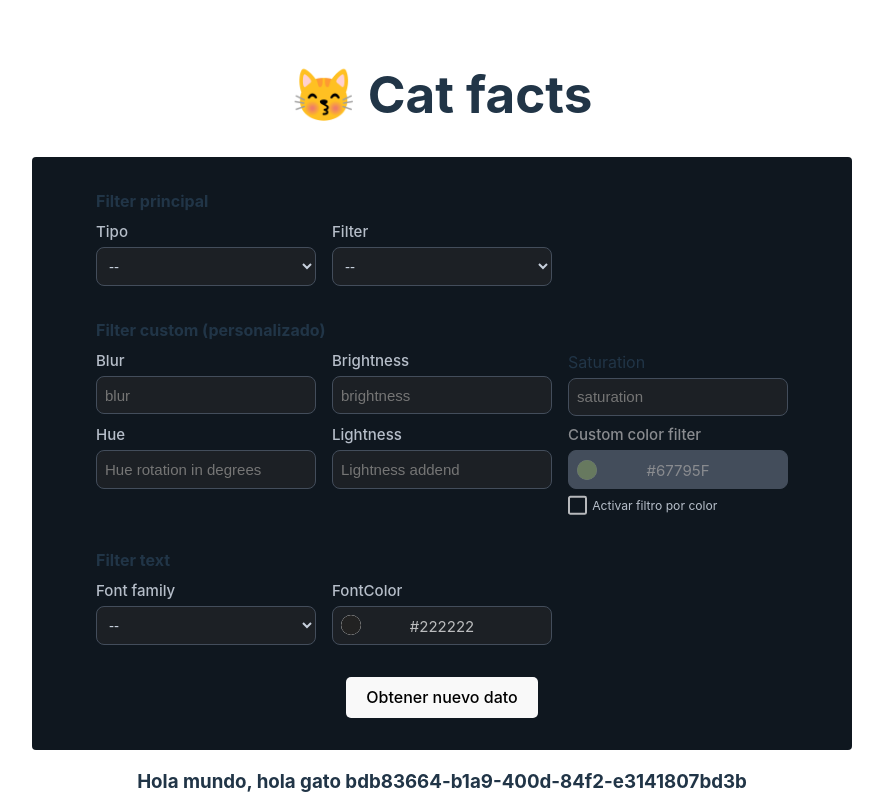
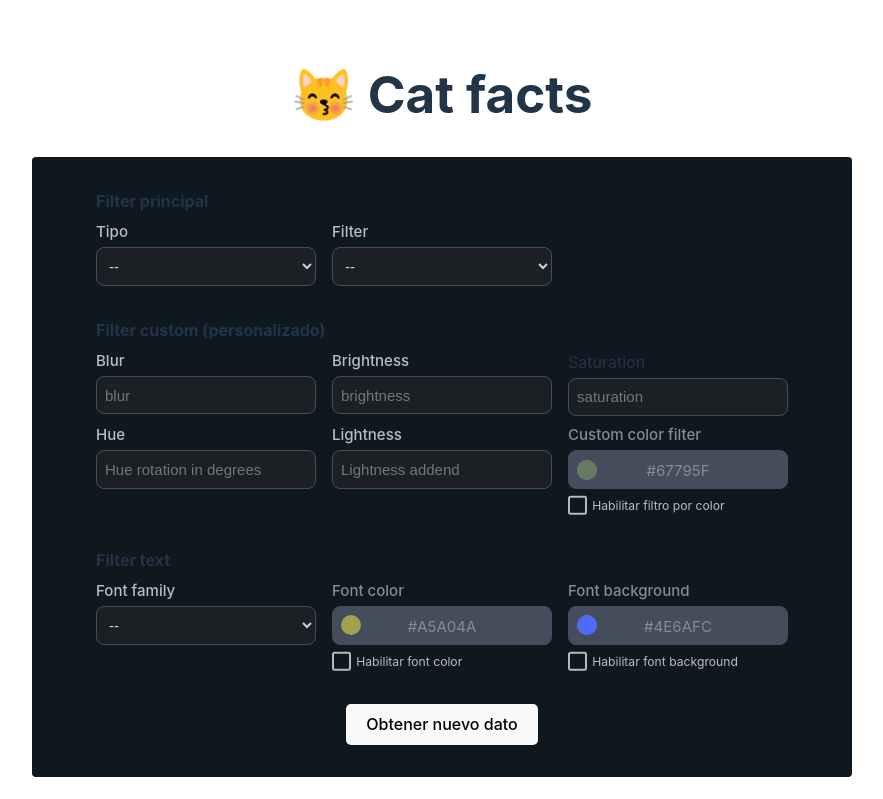
Before and after one commit to elwinroman/curso-react, a React (Vite) app in the folder projects/01-prueba-tecnica-catfact/: page / in a window 1280 px wide. Shown: the top 799 px of the page, without its empty margins (198-1081 px from the left). Built offline with nearby package versions, Linux system fonts and the light colour scheme.

Commit message:
refactor: Improve input color components and hook

```diff
--- a/projects/01-prueba-tecnica-catfact/src/components/filter/Filter.jsx
+++ b/projects/01-prueba-tecnica-catfact/src/components/filter/Filter.jsx
@@ -3,13 +3,28 @@
 import { Input, InputColor, InputCheckboxWithLabel } from './Input'
 import { Button } from '../Button'
 import { SELECT_FILTER_OPTIONS, FILTER_OPTIONS, FONT_OPTIONS } from '../../constants/filter-options'
-import { useDisabledInputColor } from '../../hooks/useDisabledInputColor'
+import { useInputColor } from '../../hooks/useInputColor'
 
 export function Filter ({ updateFact }) {
-  const INPUT_CHECKED = false // Para el input checkbox, y el input color deshabilitado
+  const DISABLED_INPUT_COLOR = {
+    customColor: true,
+    fontColor: true,
+    fontBackground: true
+  } // true: disabled, false: enabled
 
   const { filter, tipo } = SELECT_FILTER_OPTIONS
-  const { disabledInputColor, updateDisabledInputColor } = useDisabledInputColor(INPUT_CHECKED)
+  const {
+    disabledInputColor: disabledInputColor1,
+    updateDisabledInputColor: updateDisabledInputColor1
+  } = useInputColor({ _disabled: DISABLED_INPUT_COLOR.customColor })
+  const {
+    disabledInputColor: disabledInputColor2,
+    updateDisabledInputColor: updateDisabledInputColor2
+  } = useInputColor({ _disabled: DISABLED_INPUT_COLOR.fontColor })
+  const {
+    disabledInputColor: disabledInputColor3,
+    updateDisabledInputColor: updateDisabledInputColor3
+  } = useInputColor({ _disabled: DISABLED_INPUT_COLOR.fontBackground })
 
   const handleSubmit = (event) => {
     event.preventDefault()
@@ -48,8 +63,11 @@
                 ))
               }
                 <div className="filter-option-color">
-                  <InputColor label="Custom color filter" disabled={disabledInputColor}/>
-                  <InputCheckboxWithLabel label="Activar filtro por color" updateDisabledInputColor={updateDisabledInputColor} checked={!disabledInputColor} />
+                  <InputColor label="Custom color filter" disabled={disabledInputColor1}/>
+                  <InputCheckboxWithLabel
+                    label={`${disabledInputColor1 ? 'Habilitar' : 'Deshabilitar'} filtro por color`}
+                    updateDisabledInputColor={updateDisabledInputColor1}
+                    checked={!disabledInputColor1} />
                 </div>
               </div>
             </section>
@@ -66,7 +84,30 @@
                     />
                   ))
                 }
-                <InputColor label="FontColor" initialColor="#222222" />
+                <div className="filter-option-color">
+                  <InputColor
+                    label="Font color"
+                    disabled={disabledInputColor2}
+                  />
+                  <InputCheckboxWithLabel
+                    label={`${disabledInputColor2 ? 'Habilitar' : 'Deshabilitar'} font color`}
+                    updateDisabledInputColor={updateDisabledInputColor2}
+                    checked={!disabledInputColor2}
+                  />
+                </div>
+
+                <div className="filter-option-color">
+                  <InputColor
+                    label="Font background"
+                    disabled={disabledInputColor3}
+                  />
+                  <InputCheckboxWithLabel
+                    label={`${disabledInputColor3 ? 'Habilitar' : 'Deshabilitar'} font background`}
+                    updateDisabledInputColor={updateDisabledInputColor3}
+                    checked={!disabledInputColor3}
+                  />
+                </div>
+
               </div>
             </section>
           </div>
--- a/projects/01-prueba-tecnica-catfact/src/hooks/useDisabledInputColor.jsx
+++ b/projects/01-prueba-tecnica-catfact/src/hooks/useInputColor.jsx
@@ -1,6 +1,6 @@
 import { useState } from 'react'
 
-export function useDisabledInputColor ({ _disabled = true }) {
+export function useInputColor ({ _disabled }) {
   const [disabledInputColor, setDisabledInputColor] = useState(_disabled)
 
   const updateDisabledInputColor = (_disabled) => {
```
